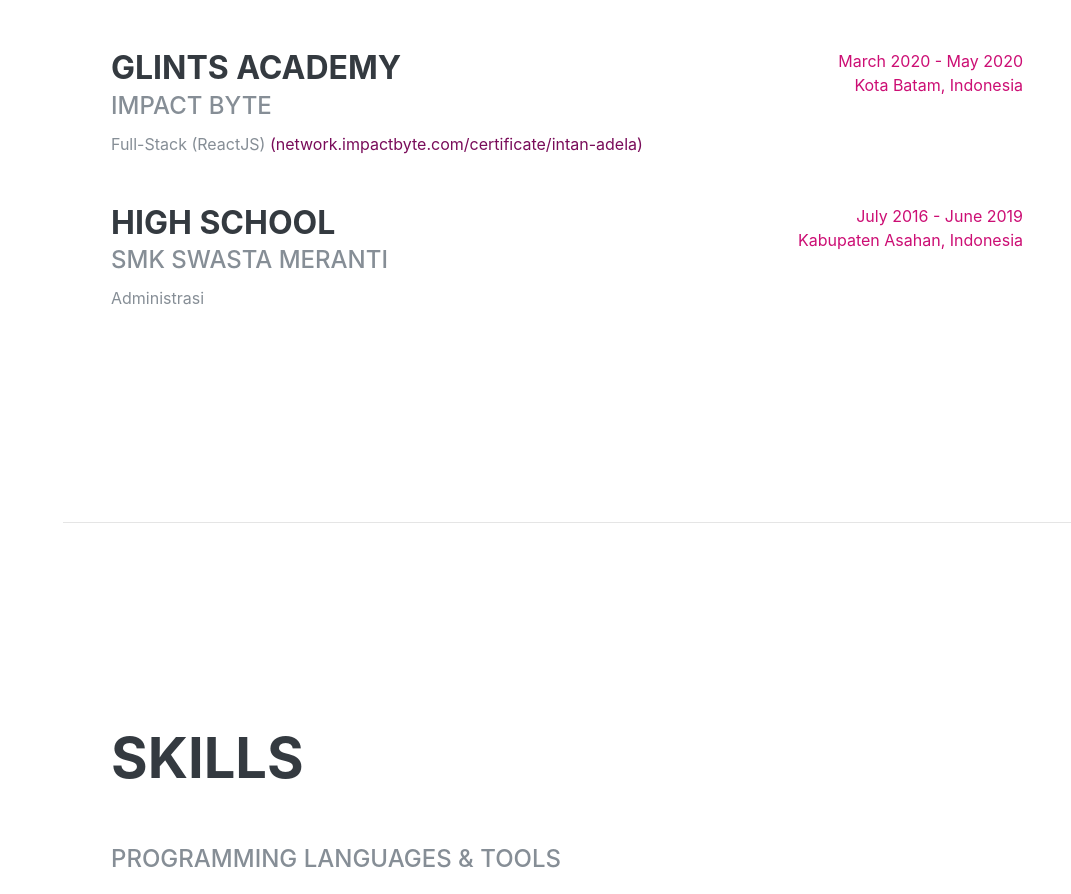
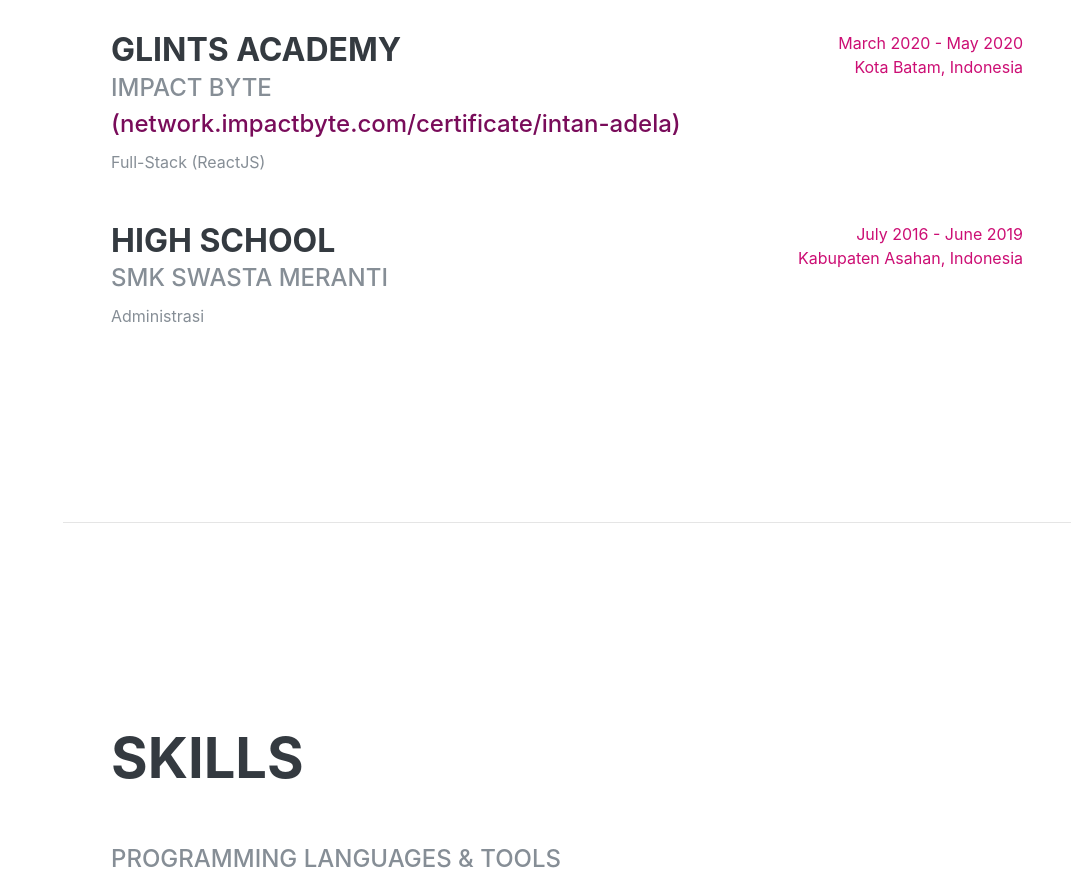
Before and after one commit to intanadhella/curriculum-vitae, a React (Create React App) app: page / in a window 1280 px wide. Shown: the part 1880-2774 px from the top of the page, without its empty margins (209-1280 px from the left). Built offline with nearby package versions, Linux system fonts and the light colour scheme; a web font is replaced by a local one.

Commit message:
fix impactbyte certificate

```diff
--- a/src/components/Resume/Education.js
+++ b/src/components/Resume/Education.js
@@ -14,9 +14,8 @@
           <div className="resume-item d-flex flex-column flex-md-row justify-content-between mb-5">
             <div className="resume-content">
               <h3 className="mb-0">Glints Academy</h3>
-              <div className="subheading mb-2">Impact Byte</div>
-              <div>
-                Full-Stack (ReactJS){" "}
+              <div className="subheading mb-2">
+                Impact Byte {" "}
                 <OverlayTrigger
                   placement="right"
                   overlay={<Tooltip>See credential</Tooltip>}
@@ -31,6 +30,7 @@
                   </a>
                 </OverlayTrigger>
               </div>
+              <div>Full-Stack (ReactJS)</div>
               {/* <p>GPA: 3.23</p> */}
             </div>
             <div className="resume-date text-md-right">
```
